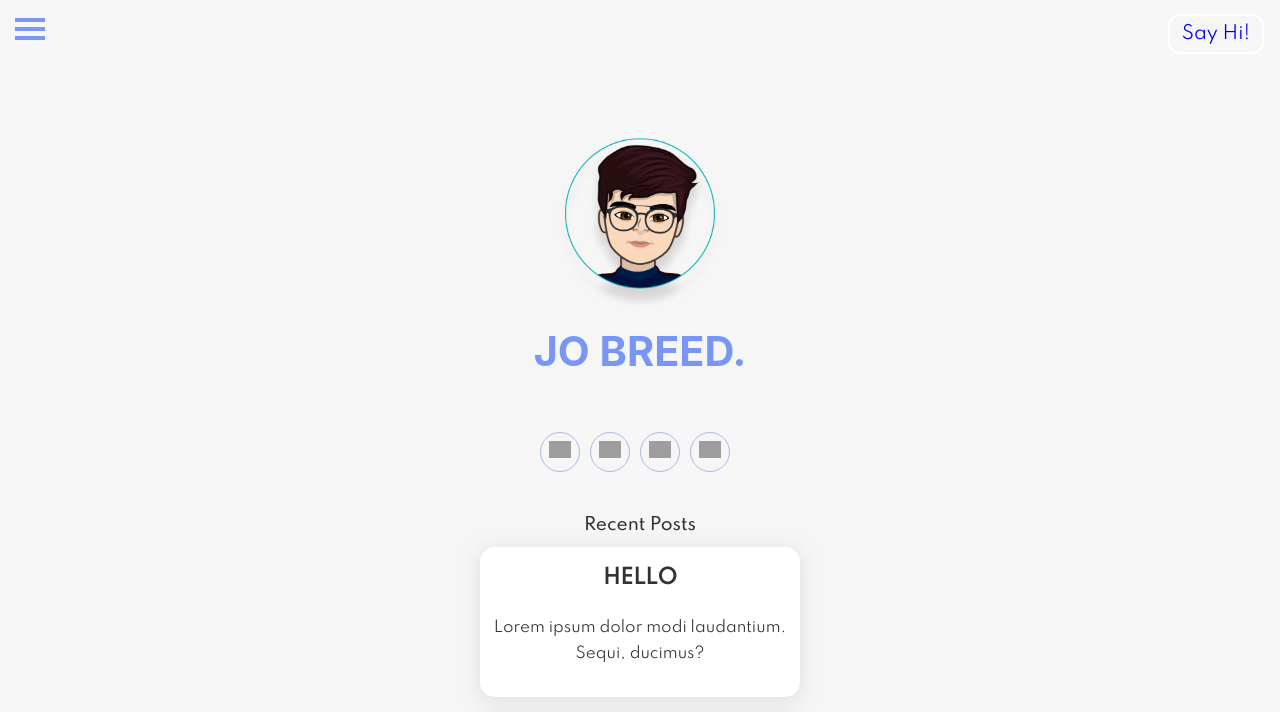
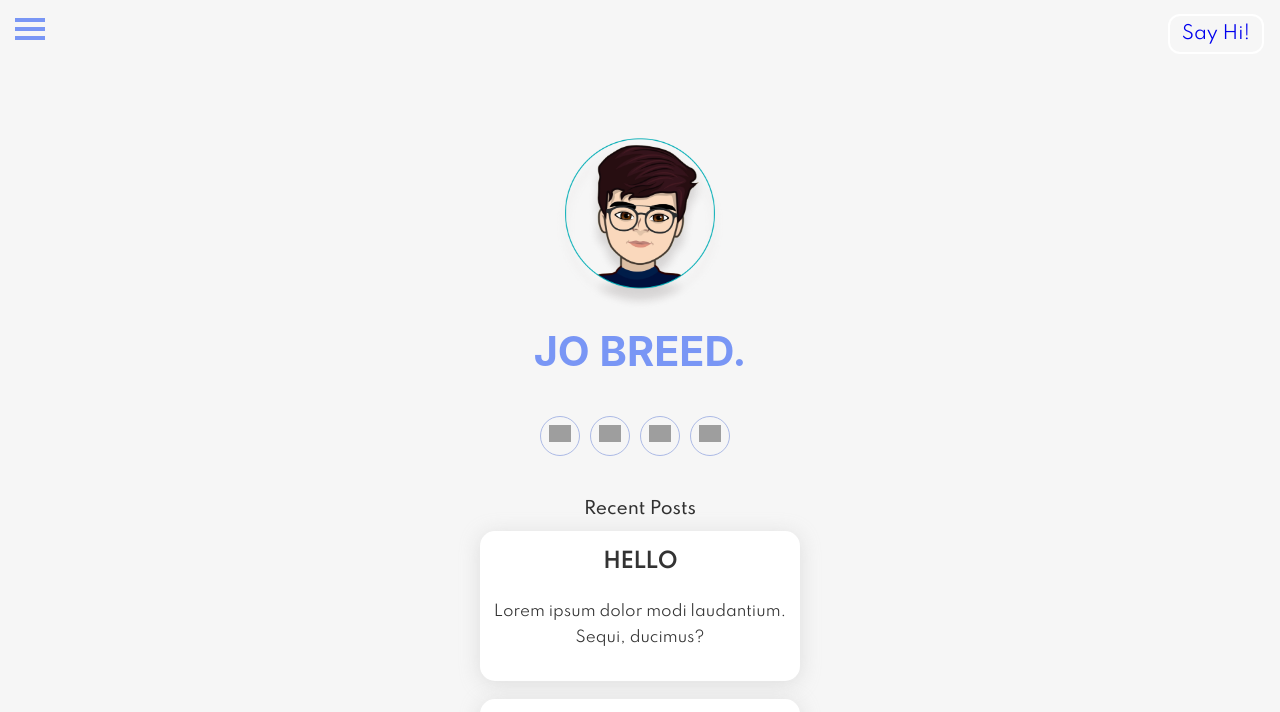
Before and after one commit to sulemanbalde/gatsby-sidedrawer, a Gatsby site: page / in a window 1280 px wide. Shown: the top 712 px of the page. Built offline with nearby package versions, Linux system fonts and the light colour scheme; Gatsby itself is replaced by a stand-in of ours; grey boxes are pictures that could not be loaded.

Commit message:
Update index.css

```diff
--- a/src/components/styles/index.css
+++ b/src/components/styles/index.css
@@ -6,7 +6,7 @@ body {
   background-color: #F6F6F6;
 }
 .landingPage{
-  height:54vh;
+  height:52vh;
 }
 h6 {
   text-align: center !important;
```
